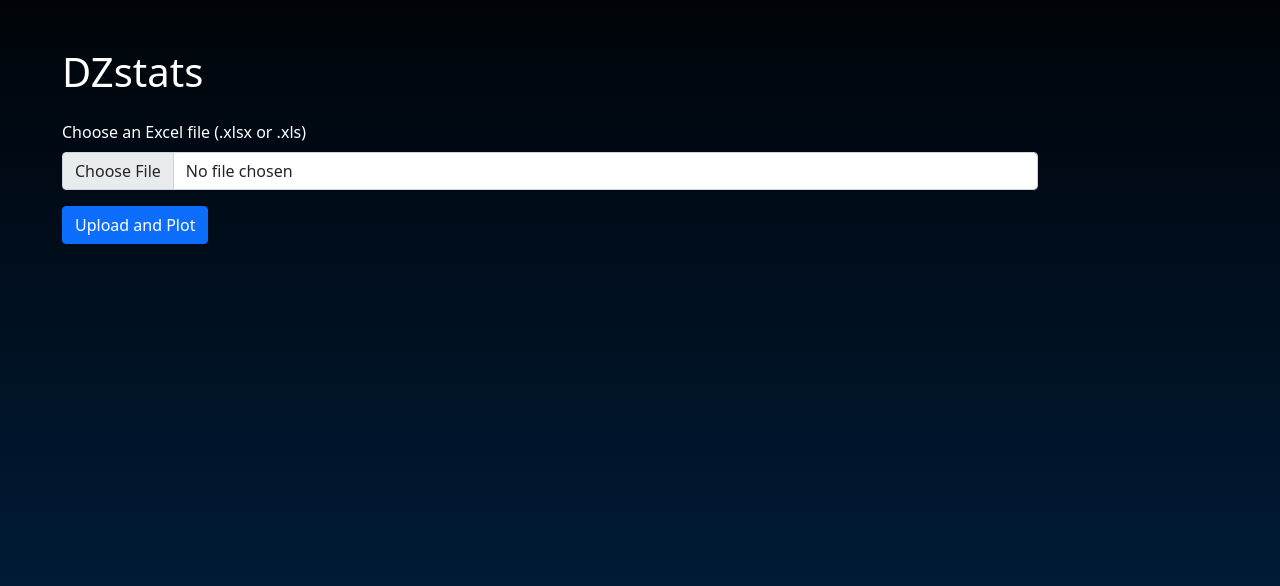
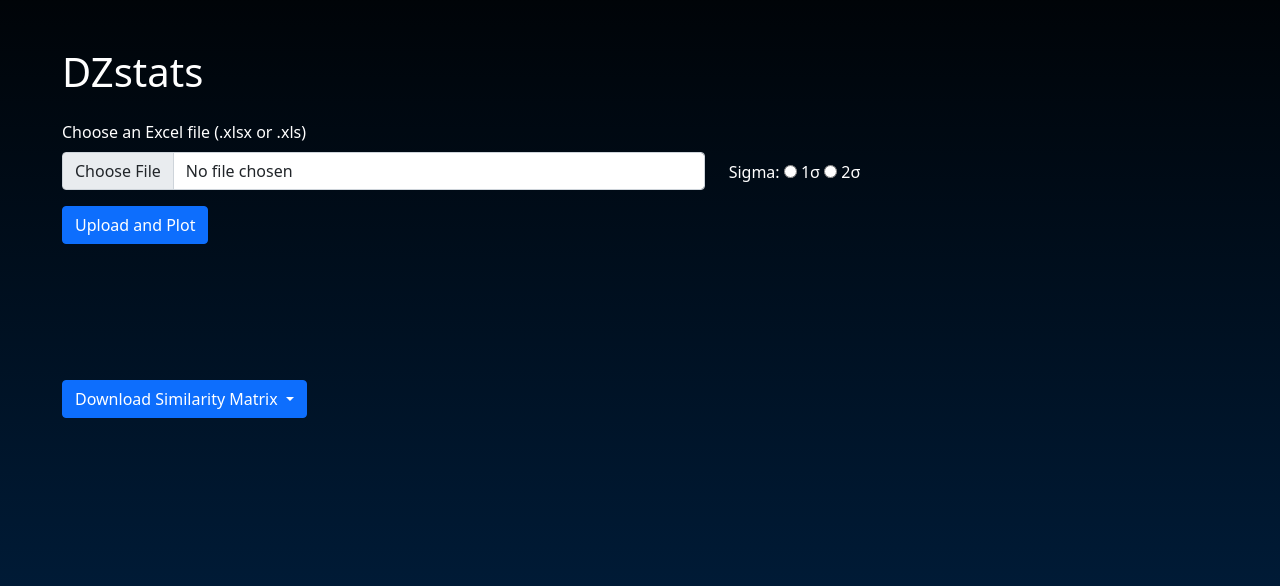
Before and after one commit to nielrya4/DZtools_web, a Flask app: template templates/dz_stats.html in a window 1280 px wide. Shown: the part 100-686 px from the top of the page. Run offline with Flask 3, Linux system fonts and the light colour scheme; the template is opened without the code that fills it, so the values that code supplies are empty.

Commit message:
1. Fixed a major bug with downloading     -rewrote data management to use pkl files instead of the session cookie. Much more stable now     -Updated the HTML files to reflect changes in the app.py routes 2. Fixed some cosmetic things with the kde and cdf graphs 3. Updated requirements.txt to include new modules used

```diff
--- a/app.py
+++ b/app.py
@@ -1,15 +1,26 @@
-import secrets
-import os
+import os, secrets, schedule, threading, time
 from io import BytesIO
 from utils import downloads, files, pdp, cdf, kde
-from flask import (Flask, render_template, request, redirect, url_for, flash, session, send_from_directory, send_file)
+from flask import Flask, render_template, request, redirect, flash, send_from_directory, send_file
 
-UPLOAD_FOLDER = 'uploads'                           #Set up some global standards
+UPLOAD_FOLDER = 'uploads'
+DATA_FOLDER = 'data'  # Folder to store data server-side
+
 if not os.path.exists(UPLOAD_FOLDER):
     os.makedirs(UPLOAD_FOLDER)
-app = Flask(__name__)                               #Configure the app to use...
-app.config['UPLOAD_FOLDER'] = UPLOAD_FOLDER         #   the upload folder
-app.config['SECRET_KEY'] = secrets.token_hex(16)    #   and a new secret key for each session
+
+if not os.path.exists(DATA_FOLDER):
+    os.makedirs(DATA_FOLDER)
+
+app = Flask(__name__)
+app.config['UPLOAD_FOLDER'] = UPLOAD_FOLDER
+app.config['DATA_FOLDER'] = DATA_FOLDER
+SECRET_KEY = secrets.token_hex(16)
+app.config['SECRET_KEY'] = SECRET_KEY
+app.config.update(
+    SESSION_COOKIE_SAMESITE="None",
+    SESSION_COOKIE_SECURE=True
+)
 
 
 @app.route('/')
@@ -22,30 +33,41 @@
     graph_data = None
     cdf_data = None
     similarity_data = None
+    kde_sigma = 1
     if request.method == 'POST':
         if 'file' not in request.files:
-            flash('No file part')
+            print('Incomplete form submission')
             return redirect(request.url)
+        kde_sigma = int(request.form['kde_sigma'])
         file = request.files['file']
         if file.filename == '':
             flash('No selected file')
             return redirect(request.url)
         if file and files.allowed_file(file.filename):
             try:
-                all_data = files.read_pdp_excel(file)
-                session["all_data"] = all_data
-                graph_data = kde.plot_kde_unido(all_data, 5)
+                all_data = files.read_excel(file)
+                for i in range(0, len(all_data)):
+                    for j in range(0, len(all_data[i][2])):
+                        all_data[i][2][j] = (kde_sigma,)
+                all_data.reverse()
+                # Save data to the file system
+                filename = SECRET_KEY + 'all_data.pkl'
+                filepath = os.path.join(app.config['DATA_FOLDER'], filename)
+                files.save_data_to_file(all_data, filepath)
+
+                graph_data = kde.plot_kde_unido(all_data)
                 cdf_data = cdf.plot_cdf(all_data)
                 row_labels = kde.get_headers(all_data)
                 col_labels = kde.get_headers(all_data)
-                col_labels.reverse()
-                similarity_data = files.generate_excel_data(kde.get_y_values(all_data), row_labels=row_labels, col_labels=col_labels)
+                row_labels.reverse()
+                similarity_data = files.generate_excel_data(kde.get_y_values(all_data), row_labels=row_labels,
+                                                             col_labels=col_labels)
             except ValueError as e:
                 flash(str(e))
                 print(f"{e}")
                 return redirect(request.url)
-
-    return render_template('dz_stats.html', graph_data=graph_data, cdf_data=cdf_data, similarity_data=similarity_data) #If it passes, add our graph data to index.html
+    return render_template('dz_stats.html', graph_data=graph_data, kde_sigma=kde_sigma, cdf_data=cdf_data,
+                           similarity_data=similarity_data)
 
 
 @app.route('/pdp/', methods=['GET', 'POST'])       #Our main loop
@@ -65,12 +87,15 @@
 
         if file and files.allowed_file(file.filename):    #If we got a file AND it is allowed,
             try:                                    #Let's try to...
-                all_data = files.read_pdp_excel(file)
-                session["all_data"] = all_data
+                all_data = files.read_excel(file)
+                all_data.reverse()
+                filename = SECRET_KEY + 'all_data.pkl'
+                filepath = os.path.join(app.config['DATA_FOLDER'], filename)
+                files.save_data_to_file(all_data, filepath)
                 graph_data = pdp.plot_pdp(all_data)
                 row_labels = pdp.get_headers(all_data)
                 col_labels = pdp.get_headers(all_data)
-                col_labels.reverse()
+                row_labels.reverse()
                 similarity_data = files.generate_excel_data(pdp.get_y_values(all_data), row_labels=row_labels, col_labels=col_labels)
             except ValueError as e:                 #If it fails,
                 flash(str(e))                       #Send an error
@@ -97,8 +122,11 @@
 
         if file and files.allowed_file(file.filename):    #If we got a file AND it is allowed,
             try:                                    #Let's try to...
-                all_data = files.read_pdp_excel(file)
-                session["all_data"] = all_data
+                all_data = files.read_excel(file)
+                all_data.reverse()
+                filename = SECRET_KEY + 'all_data.pkl'
+                filepath = os.path.join(app.config['DATA_FOLDER'], filename)
+                files.save_data_to_file(all_data, filepath)
                 graph_data = pdp.plot_pdp(all_data)
             except ValueError as e:                 #If it fails,
                 flash(str(e))                       #Send an error
@@ -108,27 +136,31 @@
     return render_template('kde.html', graph_data=graph_data, excel_data=similarity_data) #If it passes, add our graph data to index.html
 
 
-@app.route('/download_graph', methods=['GET'])                   #Handles when we tell the backend to download something to the user
-def download_plot():
-    format = request.args.get('format', 'png')
+@app.route("/download_cdf", methods=["GET"])
+def download_cdf():
+    return downloads.download_plot(files.read_data_from_file(os.path.join(app.config['DATA_FOLDER'], SECRET_KEY+"all_data.pkl")), 'cdf')  # Assuming there is a generic function for downloading plots
 
-    if format in {'png', 'svg', 'pdf', 'eps'}:
-        return downloads.download_image_from_session(format=format, filename=f'plot.{format}')
-    else:
-        flash('Invalid download format')
-        return redirect(url_for('main'))
+
+@app.route('/download_pdp', methods=['GET'])
+def download_pdp():
+    return downloads.download_plot(files.read_data_from_file(os.path.join(app.config['DATA_FOLDER'], SECRET_KEY+"all_data.pkl")), 'pdp')  # Assuming there is a generic function for downloading plots
+
+@app.route('/download_kde', methods=['GET'])
+def download_kde():
+    return downloads.download_plot(files.read_data_from_file(os.path.join(app.config['DATA_FOLDER'], SECRET_KEY+"all_data.pkl")), 'kde')  # Replace with an appropriate function for downloading KDE plots
 
 
 @app.route('/download_excel')
 def download_excel():
     # Replace this with your logic to generate or fetch dynamic data
     # For demonstration purposes, an example of y-value arrays is provided
-    y_value_arrays = pdp.get_y_values(session["all_data"])
+    all_data = files.read_data_from_file(os.path.join(app.config['DATA_FOLDER'], SECRET_KEY+"all_data.pkl"))
+    y_value_arrays = kde.get_y_values(all_data)
 
     # Generate Excel data
-    row_labels = pdp.get_headers(session["all_data"])
+    row_labels = kde.get_headers(all_data)
     row_labels.reverse()
-    col_labels = pdp.get_headers(session["all_data"])
+    col_labels = kde.get_headers(all_data)
     excel_data = files.generate_excel_data(y_value_arrays, row_labels=row_labels, col_labels=col_labels)
 
     # Create an Excel writer and save the DataFrame to Excel in-memory
@@ -162,11 +194,40 @@
         mimetype=mimetype
     )
 
+
 @app.route('/DZ.ico')
 def favicon():
     return send_from_directory(os.path.join(app.root_path, 'static'),
                                'static/DZ.ico', mimetype='image/vnd.microsoft.icon')
 
 
+# Cleaning up data folder-----------------------------------------------------------------------------------------------
+
+
+def cleanup_job():
+    print("Cleaning up .pkl files...")
+    for filename in os.listdir(app.config['DATA_FOLDER']):
+        if filename.endswith(".pkl"):
+            filepath = os.path.join(app.config['DATA_FOLDER'], filename)
+            os.remove(filepath)
+            print(f"Deleted: {filename}")
+
+
+schedule.every().hour.do(cleanup_job)
+
+
+# Start the scheduler in a separate thread
+def run_scheduler():
+    while True:
+        schedule.run_pending()
+        time.sleep(1)
+
+
+# Start the scheduler in a separate thread
+schedule_thread = threading.Thread(target=run_scheduler)
+schedule_thread.start()
+
+
 if __name__ == '__main__':                                      #If we are the program being called,
+    cleanup_job()
     app.run(port=8000, debug=True)                              #Then run on port 8000 in debugging mode.
--- a/requirements.txt
+++ b/requirements.txt
@@ -20,6 +20,7 @@
 pyparsing==3.1.1
 python-dateutil==2.8.2
 pytz==2023.3.post1
+schedule==1.2.1
 seaborn==0.13.0
 six==1.16.0
 tenacity==8.2.3
--- a/templates/dz_stats.html
+++ b/templates/dz_stats.html
@@ -30,29 +30,78 @@
     </nav>
     <div class="container mt-5">
         <h1 class="text-left mb-4">DZstats</h1>
+        <div class="col-md9">
             <form method="post" action="/dz_stats/" enctype="multipart/form-data" id="fileForm" class="mb-4">
                 <div class="mb-3">
+                    <div class="row">
                         <label for="file" class="form-label">Choose an Excel file (.xlsx or .xls)</label>
+                        <div class="col-md-8">
                             <input type="file" name="file" class="form-control" id="file" accept=".xlsx, .xls" required>
+                        </div>
+                        <div class="col-md-4 mt-2">
+                            <label>Sigma: </label>
+                            <label><input type="radio" name="kde_sigma" value="1" {% if kde_sigma == 1 %}checked{% endif %}> 1σ</label>
+                            <label><input type="radio" name="kde_sigma" value="2" {% if kde_sigma == 2 %}checked{% endif %}> 2σ</label>
+                        </div>
+                    </div>
                 </div>
                 <button type="submit" class="btn btn-primary">Upload and Plot</button>
             </form>
+        </div>
         <div class="col-md-9">
-            <div class="row">
             {% if graph_data %}
             <div class="text-left">
                 <div>{{ graph_data|safe }}</div>
-                        <!-- Download buttons -->
                 <div class="mt-3">
                     <div class="btn-group">
                         <button type="button" class="btn btn-primary dropdown-toggle" data-bs-toggle="dropdown" aria-expanded="false">
                             Download KDE
                         </button>
                         <ul class="dropdown-menu">
-                                    <li><a class="dropdown-item" href="/download_graph?format=png">PNG</a></li>
-                                    <li><a class="dropdown-item" href="/download_graph?format=svg">SVG</a></li>
-                                    <li><a class="dropdown-item" href="/download_graph?format=pdf">PDF</a></li>
-                                    <li><a class="dropdown-item" href="/download_graph?format=eps">EPS</a></li>
+                            <li><a class="dropdown-item" href="/download_kde?format=png">PNG</a></li>
+                            <li><a class="dropdown-item" href="/download_kde?format=svg">SVG</a></li>
+                            <li><a class="dropdown-item" href="/download_kde?format=pdf">PDF</a></li>
+                            <li><a class="dropdown-item" href="/download_kde?format=eps">EPS</a></li>
+                        </ul>
+                    </div>
+                </div>
+            </div>
+            {% endif %}
+            <br />
+            <br />
+            {% if cdf_data %}
+                <div class="text-left">
+                    <div>{{ cdf_data|safe }}</div>
+                        <div class="mt-3">
+                            <div class="btn-group">
+                                <button type="button" class="btn btn-primary dropdown-toggle" data-bs-toggle="dropdown" aria-expanded="false">
+                                    Download CDF
+                                </button>
+                                <ul class="dropdown-menu">
+                                    <li><a class="dropdown-item" href="/download_cdf?format=png">PNG</a></li>
+                                    <li><a class="dropdown-item" href="/download_cdf?format=svg">SVG</a></li>
+                                    <li><a class="dropdown-item" href="/download_cdf?format=pdf">PDF</a></li>
+                                    <li><a class="dropdown-item" href="/download_cdf?format=eps">EPS</a></li>
+                                </ul>
+                             </div>
+                        </div>
+                    </div>
+                </div>
+            {% endif %}
+            <br />
+            <br />
+            {% if similarity_data is not none %}
+                {{ similarity_data.to_html(classes="table table-bordered table-striped", justify="center").replace('<th>','<th style = "background-color: White;">').replace('<td>','<td style = "background-color: White;">')|safe }}
+                <div class="col-md-3">
+                    <div class="mt-3">
+                        <div class="btn-group">
+                            <button type="button" class="btn btn-primary dropdown-toggle" data-bs-toggle="dropdown" aria-expanded="false">
+                                Download Similarity Matrix
+                            </button>
+                            <ul class="dropdown-menu">
+                                <li><a class="dropdown-item" href="{{ url_for('download_excel', format='xlsx') }}">XLSX</a></li>
+                                <li><a class="dropdown-item" href="{{ url_for('download_excel', format='xls') }}">XLS</a></li>
+                                <li><a class="dropdown-item" href="{{ url_for('download_excel', format='csv') }}">CSV</a></li>
                             </ul>
                         </div>
                     </div>
@@ -60,30 +109,6 @@
             {% endif %}
         </div>
     <br />
-            <div class="row">
-                {% if cdf_data %}
-                    <div class="text-left">
-                        <div>{{ cdf_data|safe }}</div>
-                        <!-- Download buttons -->
-                        <div class="mt-3">
-                            <div class="btn-group">
-                                <button type="button" class="btn btn-primary dropdown-toggle" data-bs-toggle="dropdown" aria-expanded="false">
-                                    Download CDF
-                                </button>
-                                <ul class="dropdown-menu">
-                                    <li><a class="dropdown-item" href="/download_graph?format=png">PNG</a></li>
-                                    <li><a class="dropdown-item" href="/download_graph?format=svg">SVG</a></li>
-                                    <li><a class="dropdown-item" href="/download_graph?format=pdf">PDF</a></li>
-                                    <li><a class="dropdown-item" href="/download_graph?format=eps">EPS</a></li>
-                                </ul>
-                            </div>
-                        </div>
-                    </div>
-                {% endif %}
-            </div>
-        </div>
-    </div>
-    <br />
     <br />
     <script src="https://cdn.jsdelivr.net/npm/bootstrap@5.1.3/dist/js/bootstrap.bundle.min.js"></script>
 </body>
--- a/utils/cdf.py
+++ b/utils/cdf.py
@@ -28,7 +28,7 @@
             ax.plot(bins_count[1:], cdf_values, label=header)
 
         # Add title and labels
-        ax.set_title("Cumulative Distribution Function (CDF)")
+        ax.set_title("Cumulative Distribution Function")
 
         # Move the legend outside of the graph
         ax.legend(loc='upper left', bbox_to_anchor=(1, 1))
```
Also changed, not shown: templates/kde.html (+4 -4 lines), templates/pdp.html (+4 -4 lines), utils/downloads.py (+98 -5 lines), utils/files.py (+15 -3 lines), utils/kde.py (+15 -15 lines). Lines whose indentation alone changed are shown as unchanged.
